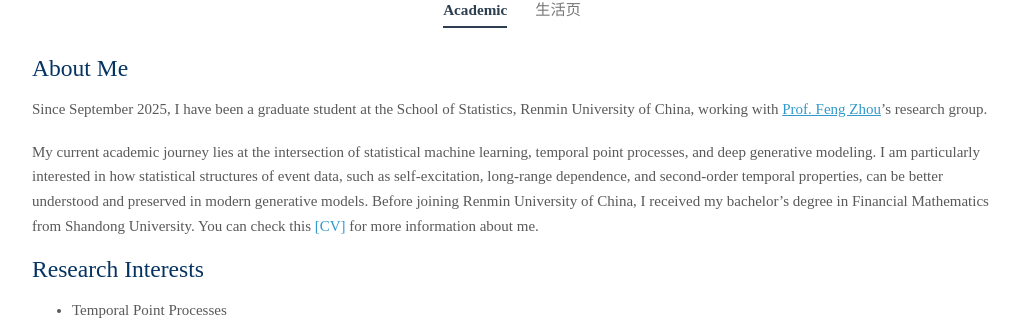
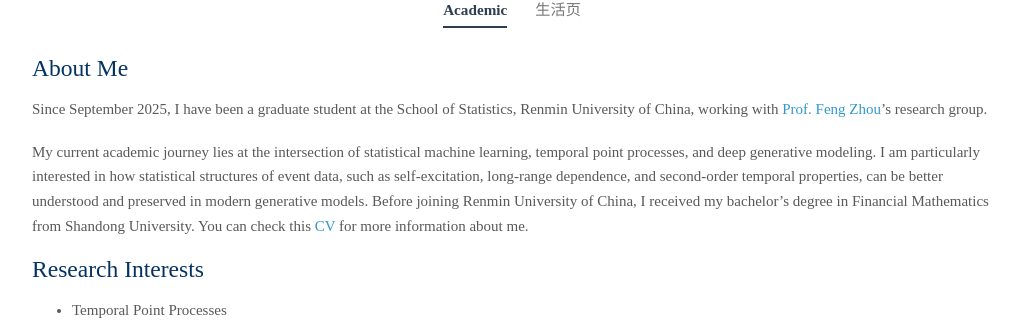
Before and after one commit to zhangming4153/zhangming4153.github.io, a Jekyll site: the page built from index.md, in a window 1280 px wide. Shown: the part 682-1005 px from the top of the page, without its empty margins (128-1147 px from the left). Built offline with Jekyll 4.4.1, drawn with Linux system fonts in a browser that asks for light colours; a style sheet for code colours, icons or effects is not loaded.

```diff
--- a/index.md
+++ b/index.md
@@ -16,9 +16,9 @@ permalink: /
 
 ## About Me
 
-Since September 2025, I have been a graduate student at the School of Statistics, Renmin University of China, working with <a href="https://zhoufeng6288.github.io"><u>Prof. Feng Zhou</u></a>'s research group.
+Since September 2025, I have been a graduate student at the School of Statistics, Renmin University of China, working with <a href="https://zhoufeng6288.github.io">Prof. Feng Zhou</a>'s research group.
 
-My current academic journey lies at the intersection of statistical machine learning, temporal point processes, and deep generative modeling. I am particularly interested in how statistical structures of event data, such as self-excitation, long-range dependence, and second-order temporal properties, can be better understood and preserved in modern generative models. Before joining Renmin University of China, I received my bachelor's degree in Financial Mathematics from Shandong University. You can check this <a href="/assets/CV_MingZhang_en.pdf" > [CV] </a> for more information about me.
+My current academic journey lies at the intersection of statistical machine learning, temporal point processes, and deep generative modeling. I am particularly interested in how statistical structures of event data, such as self-excitation, long-range dependence, and second-order temporal properties, can be better understood and preserved in modern generative models. Before joining Renmin University of China, I received my bachelor's degree in Financial Mathematics from Shandong University. You can check this <a href="/assets/CV_MingZhang_en.pdf" > CV </a> for more information about me.
 
 ## Research Interests
 - Temporal Point Processes
```
